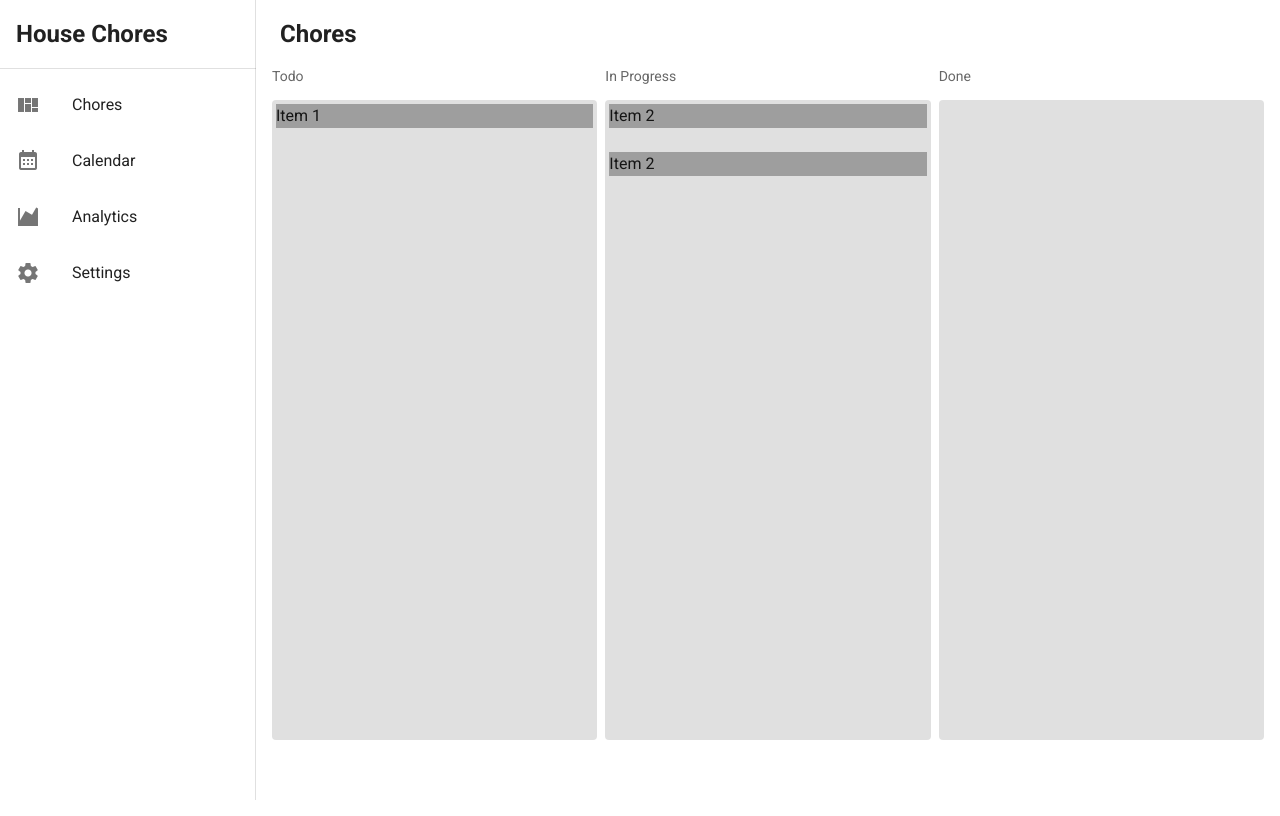
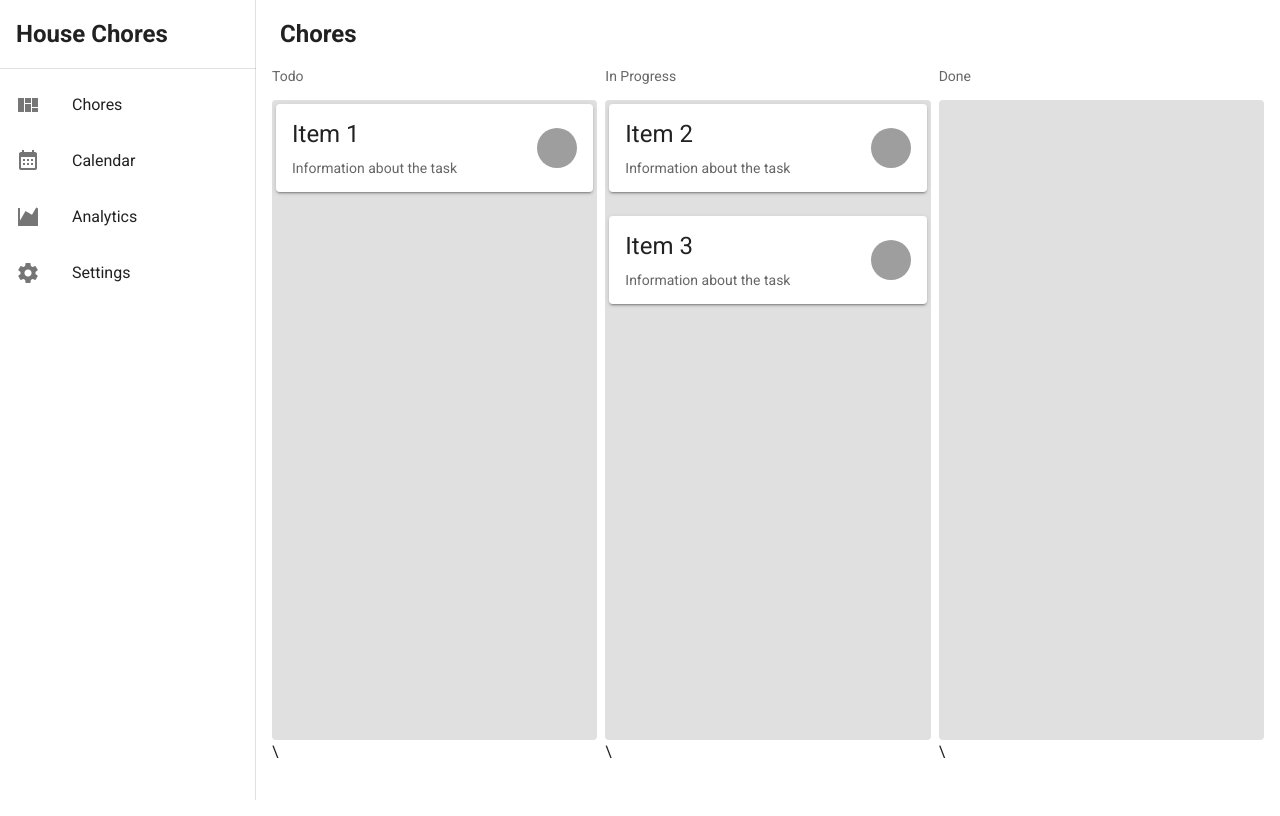
Before and after one commit to NatLewJon/Chores, a Vue app: page / in a window 1280 px wide. Built offline with nearby package versions, Linux system fonts and the light colour scheme.

Commit message:
Style Cards
Styling the draggable cards

```diff
--- a/src/views/Kanban.vue
+++ b/src/views/Kanban.vue
@@ -7,22 +7,35 @@
         <v-sheet color="grey lighten-2" class="pa-1" height="80vh"
                  @drop="onDrop($event,column.columnId)"
                  @dragover.prevent
-          @dragenter.prevent  rounded
+                 @dragenter.prevent rounded
         >
 
-          <v-sheet
-          color="grey"
+          <v-card
+              color="white"
               class="mb-6"
               v-for="item in listGet(column.columnId)"
               :key="item.title"
               draggable
               @dragstart="startDrag($event, item)"
           >
-            {{item.title}}
 
-          </v-sheet>
+            <v-list-item three-line>
+              <v-list-item-content>
+                <v-list-item-title class="text-h5 mb-1">
+                  {{ item.title }}
+                </v-list-item-title>
+                <v-list-item-subtitle>Information about the task</v-list-item-subtitle>
+              </v-list-item-content>
 
-        </v-sheet>
+              <v-list-item-avatar
+                  tile
+                  size="40"
+                  color="grey"
+                  class="rounded-circle my-auto"
+              ></v-list-item-avatar>
+            </v-list-item>
+          </v-card>
+        </v-sheet>\
       </v-col>
     </v-row>
   </div>
@@ -32,19 +45,18 @@
 export default {
   name: 'Kanban',
 
-    components: {
-    },
+  components: {},
 
-    methods:{
-      listGet(id){
+  methods: {
+    listGet(id) {
       return this.items.filter(item => item.list === id)
     },
-      startDrag(evt, item){
+    startDrag(evt, item) {
       evt.dataTransfer.dropEffect = 'move'
       evt.dataTransfer.effectAllowed = 'move'
       evt.dataTransfer.setData('itemID', item.id)
     },
-      onDrop(evt, list){
+    onDrop(evt, list) {
       const itemID = evt.dataTransfer.getData('itemID')
       const item = this.items.find(item => item.id == itemID)
       item.list = list
@@ -55,33 +67,33 @@
     drawer: null,
     columns: [
       {
-          columnName:"Todo",
-          columnId:1
+        columnName: "Todo",
+        columnId: 1
       },
       {
-          columnName:"In Progress",
-          columnId:2
+        columnName: "In Progress",
+        columnId: 2
       },
       {
-          columnName:"Done",
-          columnId:3,
+        columnName: "Done",
+        columnId: 3,
       },
     ],
     items: [
       {
-          id:0,
+        id: 0,
         title: "Item 1",
         list: 1
       },
       {
-          id:1,
-          title:"Item 2",
-          list:2
+        id: 1,
+        title: "Item 2",
+        list: 2
       },
       {
-          id:2,
-          title:"Item 2",
-          list:2
+        id: 2,
+        title: "Item 3",
+        list: 2
       }
     ]
 
```
Also changed, not shown: 1 other file (tests, documents, lock files or other folders). Lines whose indentation alone changed are shown as unchanged.
